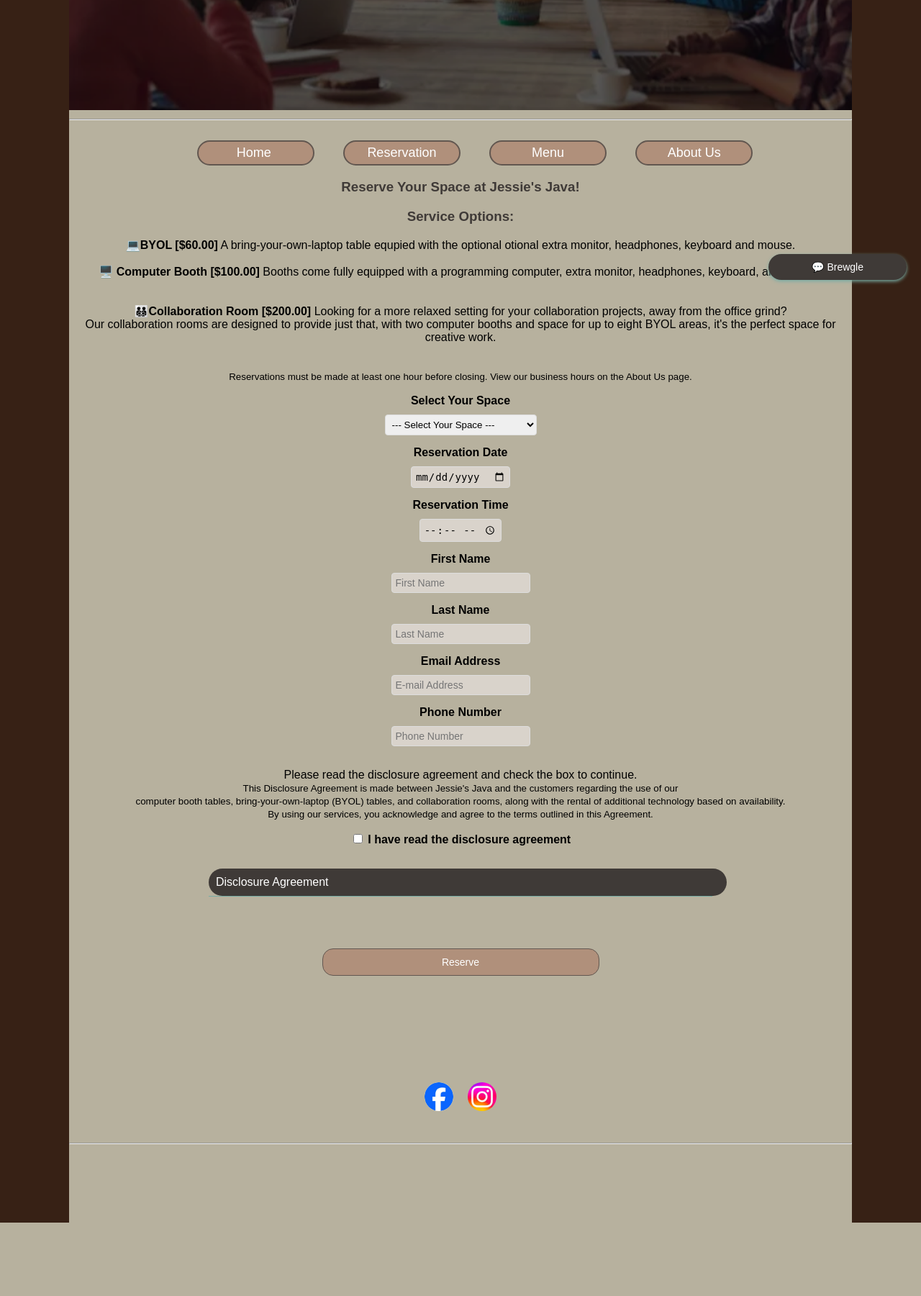
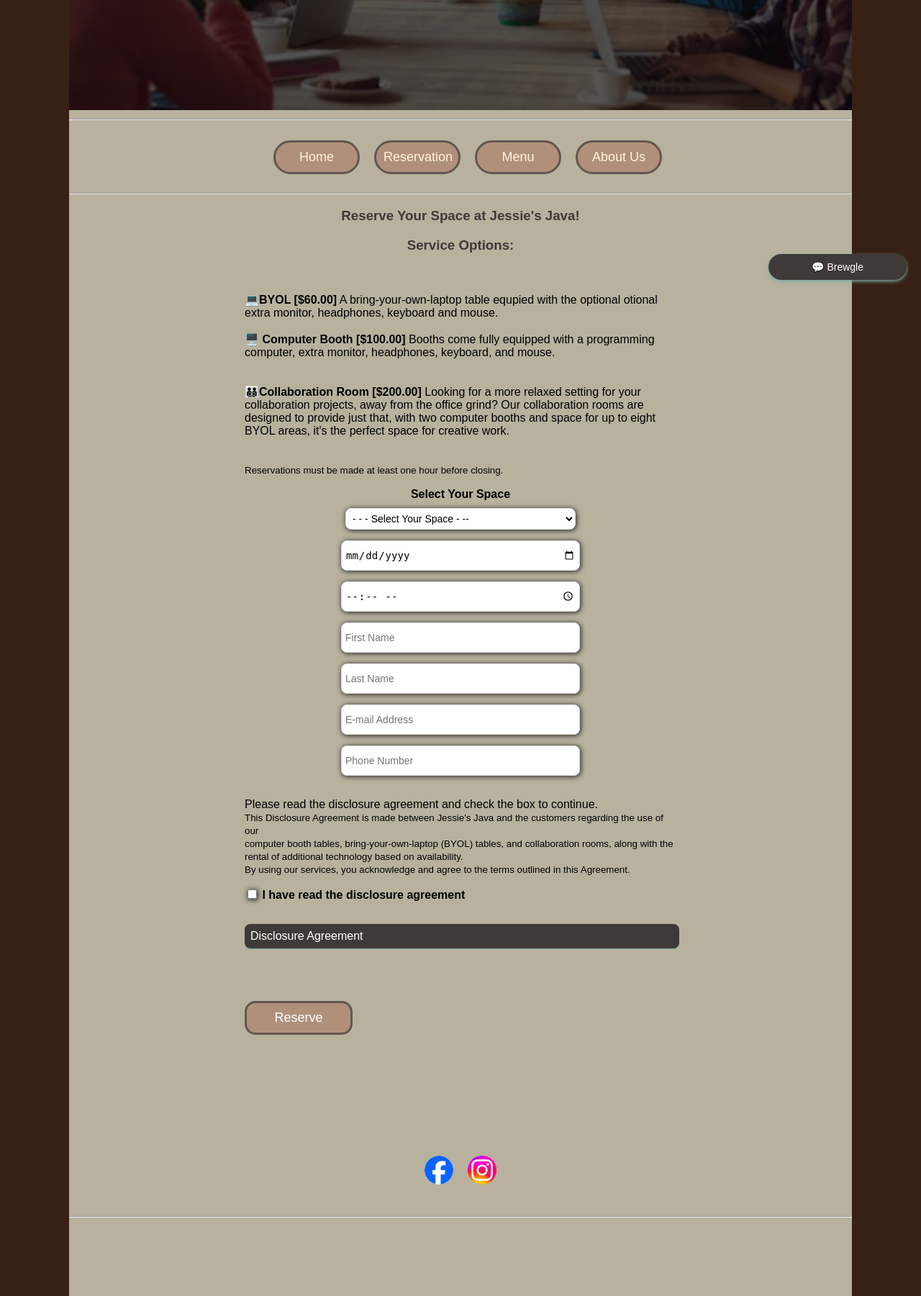
Before and after one commit to Jessie0611/JessiesJava, a PHP site: page /reservation.php in a window 1280 px wide. Shown: the part 391-2192 px from the top of the page at 72% size. Before the commit the page ends 2090 px from the top, so only its background shows below. Run offline with PHP 8.4, Linux system fonts and the light colour scheme.

Commit message:
Style changes

```diff
--- /dev/null
+++ b/nav.php
@@ -0,0 +1,8 @@
+<hr>
+    <nav>
+      <a href="index.php"> <button class="btn">Home</button></a>
+      <a href="reservation.php"><button class="btn">Reservation</button></a>
+      <a href="menu.php"><button class="btn">Menu</button></a>
+      <a href="aboutus.php"> <button class="btn"> About Us</button></a>
+      </nav> <br>
+      <hr>
--- a/reservation.php
+++ b/reservation.php
@@ -137,51 +137,40 @@ if ($resTime < $openTime || $resTime > $closeTime) {
     <div class="hero">
         <img src="Images/JJ-reserveHero.png" alt="Hero Image" class="hero img">
     </div>
-    <hr>
-    <nav>
-    <button class="btn"><a href="index.php">&nbsp;&nbsp;&nbsp;Home &nbsp;&nbsp;&nbsp;</a></button>
-            <button class="btn"><a href="reservation.php">Reservation</a></button>
-            <button class="btn"><a href="menu.php">&nbsp;&nbsp;&nbsp; Menu &nbsp;&nbsp;&nbsp;</a></button>
-            <button class="btn"> <a href="aboutus.php"> &nbsp;About Us&nbsp;</a></button>
+    <?php include('nav.php'); ?>
 
-    </nav>
 <p> <h3>Reserve Your Space at Jessie's Java!</h3>
 <h3>Service Options:</h3></p>
 <div class="serviceOpt">
+    <div class="resAlign">
   <p> <b>💻BYOL [$60.00]</b> A bring-your-own-laptop  table equpied with the optional otional extra monitor, headphones, keyboard and mouse.
  <br><br>
 <b>🖥️ Computer Booth [$100.00]</b> Booths come fully equipped with a programming computer, extra monitor, headphones, keyboard, and mouse. <br>
 <br><br>
-<b>👨‍👨‍👦‍👦Collaboration Room [$200.00] </b> Looking for a more relaxed setting for your collaboration projects, away from the office grind? <br>
+<b>👨‍👨‍👦‍👦Collaboration Room [$200.00] </b> Looking for a more relaxed setting for your collaboration projects, away from the office grind?
 Our collaboration rooms are designed to provide just that, with two computer booths and space for up to eight BYOL areas,
  it's the perfect space for creative work. <br><br>
  <br>
- <small>Reservations must be made at least one hour before closing. View our business hours on the About Us page.</small>
+ <small>Reservations must be made at least one hour before closing.</small>
     <form action="<?php echo htmlspecialchars($_SERVER['PHP_SELF']); ?>" method="POST">
     <label for="resTypeID">Select Your Space</label>
     <select id="resTypeID" name="resTypeID" required>
-        <option value="">--- Select Your Space ---</option>
+        <option value="">- - - Select Your Space - --</option>
         <option value="1">($60.00) BYOL Table</option>
         <option value="2">($100.00) Computer Booth</option>
         <option value="3">($200.00) Collaboration Room</option>
     </select>
 
-    <label for="resDate">Reservation Date</label>
     <input type="date" id="resDate" name="resDate" required>
 
-    <label for="resTime">Reservation Time</label>
     <input type="time" id="resTime" name="resTime" required>
 
-    <label for="fName">First Name</label>
     <input type="text" id="fName" name="fName" placeholder="First Name" required>
 
-    <label for="lName">Last Name</label>
     <input type="text" id="lName" name="lName" placeholder="Last Name" required>
 
-    <label for="eMail">Email Address</label>
     <input type="email" class="form-control is-invalid" id="eMail" name="eMail" placeholder="E-mail Address" required>
 
-    <label for="phone">Phone Number</label>
     <input type="tel" id="phone" name="phone" placeholder="Phone Number">
 <div class="container">
     <p>Please read the disclosure agreement and check the box to continue. <br>
@@ -240,6 +229,7 @@ Amendments & Updates: We reserve the right to modify this Agreement at any time.
 <br><br> <br> <br>
         <button type="submit" class="submit">Reserve</button>
 </div>
+</div></div>
        </form>
    <button id="chatbotButton" onclick="toggleChatbot()">💬 Brewgle</button>
           <div id="chatbotContainer">
--- a/style.css
+++ b/style.css
@@ -26,26 +26,28 @@ nav{
     justify-content: center;
 }
 .btn{
-    justify-content: space-evenly;
-    margin-left: 40px;
     margin-top: 20px;
-    padding: 5px;
+    margin-left: 20px;
     border: none;
     background-color: #b0907b;
-    border: 2px solid #625750;
+    border: 3px solid #625750;
     border-radius: 30px;
     color: #fff2df;
+    width: 120px;
+    font-size: large;
+
 }
 .btn:hover {
     background-color: hsl(23, 7%, 23%);
-    border: 3px solid #78ada5;
-
+    border: 5px solid #78ada5;
+    color: #78ada5;
 }
 a{
     color: white;
     text-decoration:dotted;
     font-size: 14px;
     pointer-events: visible;
+    font-size: medium;
 }
 a:hover{
     color: #78ada5;
@@ -218,25 +220,39 @@ input, select, textarea {
     margin-bottom: 15px;
     border: 1px solid #ddd;
     border-radius: 4px;
+    box-shadow: 1px 1px 6px 1px  hsl(23, 7%, 23%);
+    background-color: #ffffff;
 }
 .submit{
-    font-size: 14px;
-    width: 55%;
+    font-size: large;
+    width: 25%;
     padding: 10px;
     background-color: #b0907b;
     color: white;
     border: none;
-    border: 1px solid #625750;
+    border: 3px solid #625750;
     cursor: pointer;
-
 }
 .submit:hover {
     background-color: #625750;
-    border: 2px solid #78ada5;
+    border: 3px solid #78ada5;
+    color: #58ada5;
 }
-#spaceType, #resDate, #resTime, #fName, #lName, #eMail, #phone, #drinkType, #message, #name {
+#spaceType{
     font-size: 14px;
-    background-color: #d9d3cb;
+    background-color: #ffffff;
+    height: 31px;
+    width: 340px;
+    border-radius: 8px;
+    box-shadow: 1px 1px 6px 1px  hsl(23, 7%, 23%);
+}
+#resDate, #resTime, #fName, #lName, #email, #eMail, #phone, #drinkType, #message, #name, #resTypeID{
+    font-size: 14px;
+    background-color: #ffffff;
+    height: 30px;
+    width: 320px;
+    border-radius: 8px;
+    box-shadow: 1px 1px 6px 1px  hsl(23, 7%, 23%);
 }
 .menu-section {
     margin: 20px;
@@ -303,10 +319,12 @@ button:hover {
 /* Upcoming Events Section */
 .upcoming-events {
     margin-top: 20px;
+    padding: 3px;
 }
 #events-list {
     list-style: none;
-    padding: 0;
+    padding: 2px;
+    max-width: 600px;
 }
 /*FOOTER Social media links */
 .footer .socialLinks {
@@ -390,24 +408,52 @@ button:hover {
 .accordion-header {
     background: hsl(23, 7%, 23%);
     color: white;
-    border-radius: 30px;
-    padding: 10px;
+    border-radius: 8px;
+    padding: 8px;
     cursor: pointer;
     font-size: 16px;
     border: none;
     text-align: left;
-    width: 100%;
+    width: 98%;
     outline: none;
     transition: 0.3s;
 }
 .accordion-header:hover {
-    background: #ddd;
+    background: hsl(23, 7%, 23%);
 }
 .accordion-content {
     display: none;
     padding: 15px;
     background: #fff;
     overflow: hidden;
+    box-shadow: 1px 1px 8px 1px  hsl(23, 7%, 23%);
+
+}
+.confirm-align{
+    width: 100%;
+    display: flex;
+    align-items: center;
+    justify-content: center;
+}
+.confirmation-container{
+    align-self: center;
+    max-width: 500px;
+    text-align: left;
+    background-color: white;
+    padding: 20px;
+    border-radius: 8px;
+    box-shadow: 3px 3px 10px 4px  #372115;
+}
+.serviceOpt{
+    width: 100%;
+    display: flex;
+    justify-content: center;
+}
+.resAlign{
+    align-self: center;
+    max-width: 600px;
+    text-align: left;
+    padding: 20px;
 }
 @media print {
     /* Hide elements on the page */
@@ -418,6 +464,7 @@ button:hover {
     .confirmation-container,
     .confirmation-container * {
         visibility: visible;
+        box-shadow: 0px 0px 0px 0px;
     }
     /* Position the confirmation container at the top left of the printed page */
     .confirmation-container {
```
Also changed, not shown: aboutus.php (+1 -8 lines), confirmation.php (+6 -9 lines), index.php (+1 -7 lines), menu.php (+1 -9 lines), resPayment.html (deleted, +0 -58 lines).
